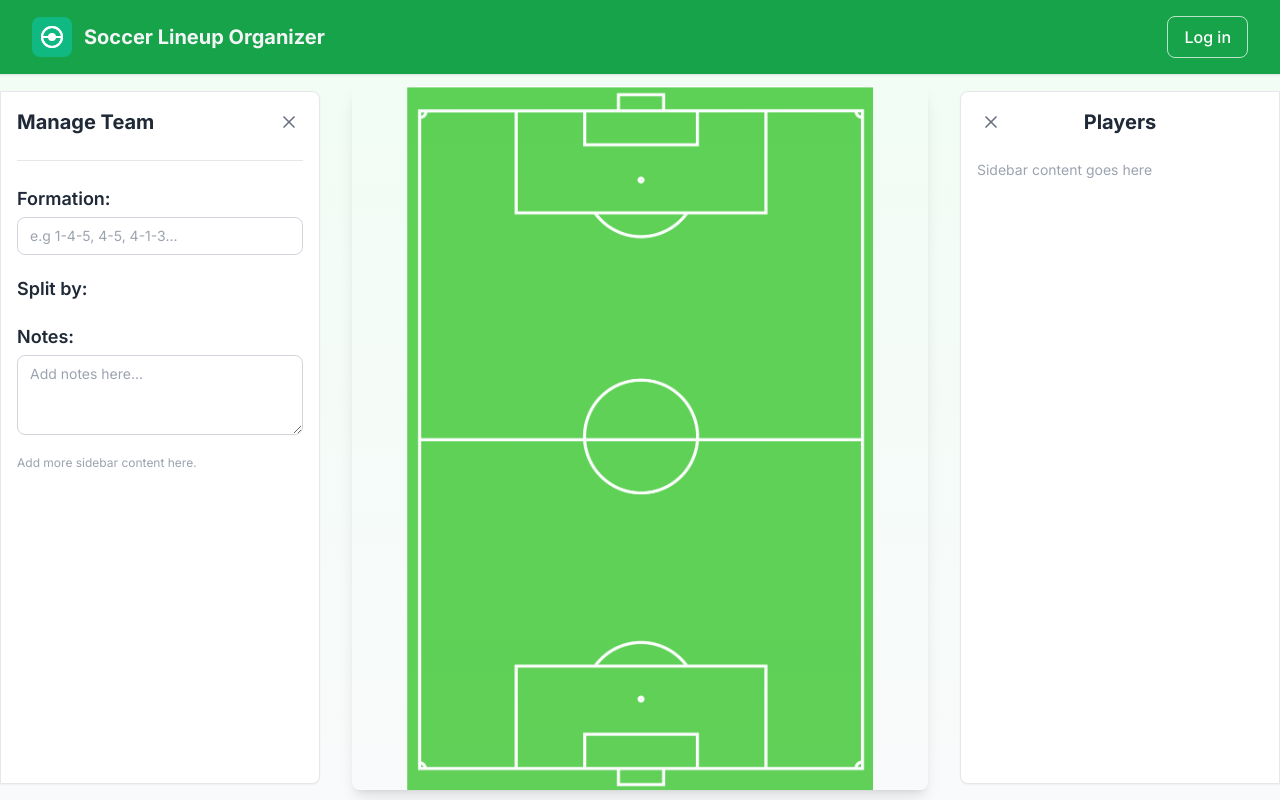
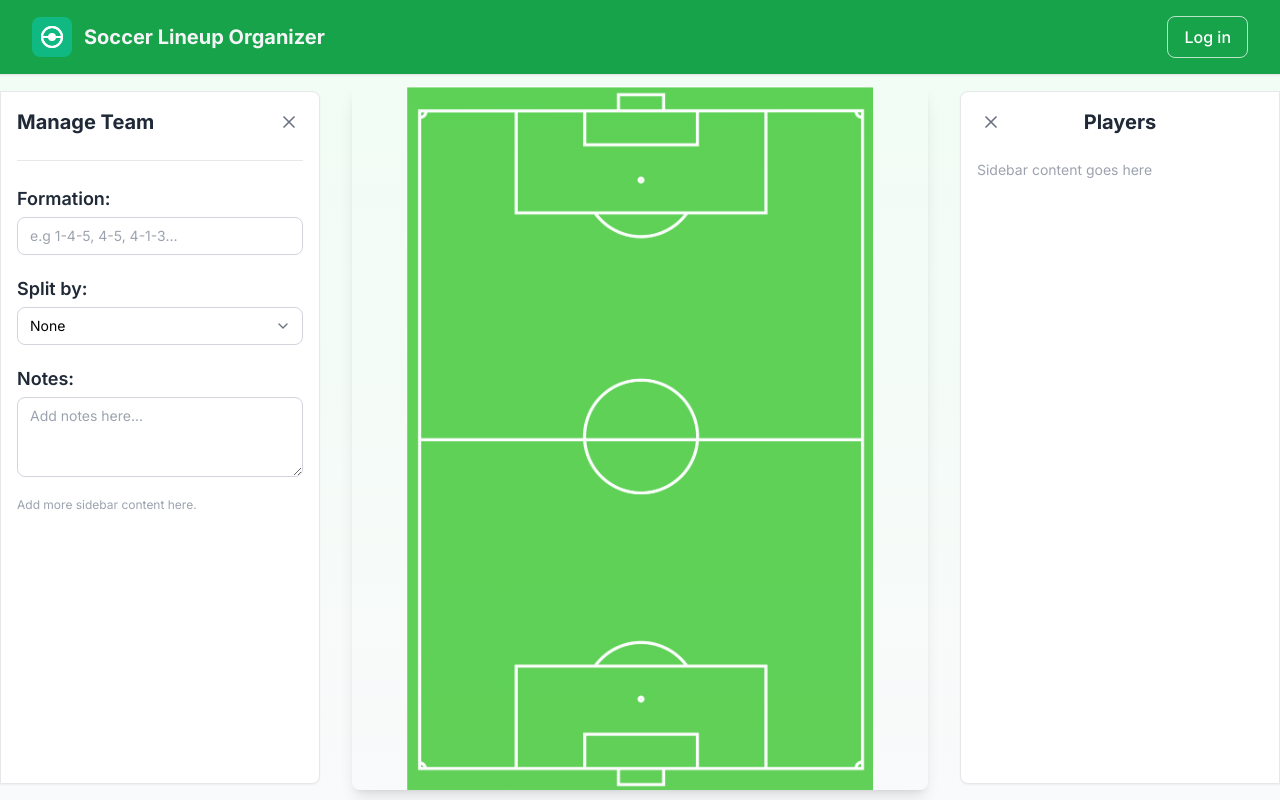
Before and after one commit to atile4/soccer-lineup-organizer, a Next.js app: page / in a window 1280 px wide. Built offline with nearby package versions, Linux system fonts and the light colour scheme; no server answers.

Commit message:
feat: split by dropdown menu

```diff
--- a/app/components/ManageTeamSidebar/ManageTeamSidebar.styles.ts
+++ b/app/components/ManageTeamSidebar/ManageTeamSidebar.styles.ts
@@ -24,8 +24,13 @@ export const sidebarStyles = {
   manageSection: "mt-6 pt-6 border-t border-gray-200 space-y-5",
   fieldGroup: "flex flex-col gap-1",
   sectionTitle: "text-lg font-semibold text-gray-800",
+  selectWrapper: "relative",
   textInput:
     "w-full px-3 py-2 text-sm border border-gray-300 rounded-lg focus:outline-none focus:ring-2 focus:ring-green-300 focus:border-green-400",
+  selectInput:
+    "w-full appearance-none bg-white px-3 py-2 pr-10 text-sm border border-gray-300 rounded-lg focus:outline-none focus:ring-2 focus:ring-green-300 focus:border-green-400 cursor-pointer",
+  customArrowIcon:
+    "pointer-events-none absolute right-3 top-1/2 h-4 w-4 -translate-y-1/2 text-gray-500",
   textArea:
     "w-full px-3 py-2 text-sm border border-gray-300 rounded-lg resize-y min-h-[80px] focus:outline-none focus:ring-2 focus:ring-green-300 focus:border-green-400",
 
--- a/app/components/ManageTeamSidebar/ManageTeamSidebar.tsx
+++ b/app/components/ManageTeamSidebar/ManageTeamSidebar.tsx
@@ -1,5 +1,5 @@
 import React, { useEffect, useState } from "react";
-import { ChevronRight, X } from "lucide-react";
+import { ChevronDown, ChevronRight, X } from "lucide-react";
 import { sidebarStyles } from "./ManageTeamSidebar.styles";
 
 interface ManageTeamSidebarProps {
@@ -10,6 +10,7 @@ export const ManageTeamSidebar: React.FC<ManageTeamSidebarProps> = ({}) => {
   const [sidebarOpen, setSidebarOpen] = useState<boolean>(true);
   const [formation, setFormation] = useState("");
   const [formationError, setFormationError] = useState("");
+  const [splitBy, setSplitBy] = useState("None");
 
   const checkFormation = () => {
     // Empty input: no error, nothing to validate
@@ -120,6 +121,24 @@ export const ManageTeamSidebar: React.FC<ManageTeamSidebarProps> = ({}) => {
             {/* Split by */}
             <div className={sidebarStyles.fieldGroup}>
               <h2 className={sidebarStyles.sectionTitle}>Split by:</h2>
+              <div className={sidebarStyles.selectWrapper}>
+                <select
+                  className={sidebarStyles.selectInput}
+                  defaultValue="None"
+                  aria-label="Split by"
+                  onChange={(e: React.ChangeEvent<HTMLSelectElement>) =>
+                    setSplitBy(e.target.value)
+                  }
+                >
+                  <option value="None">None</option>
+                  <option value="Half">Half</option>
+                  <option value="Quarter">Quarter</option>
+                </select>
+                <ChevronDown
+                  className={sidebarStyles.customArrowIcon}
+                  aria-hidden="true"
+                />
+              </div>
             </div>
 
             {/* Notes */}
```
